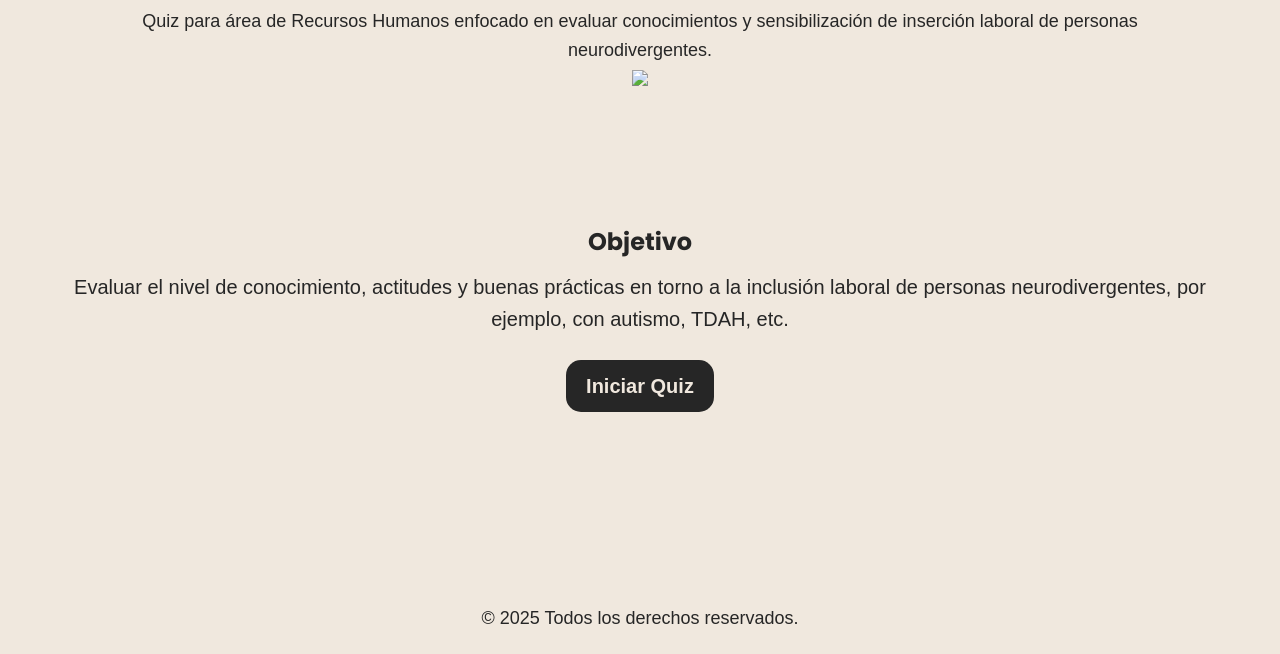
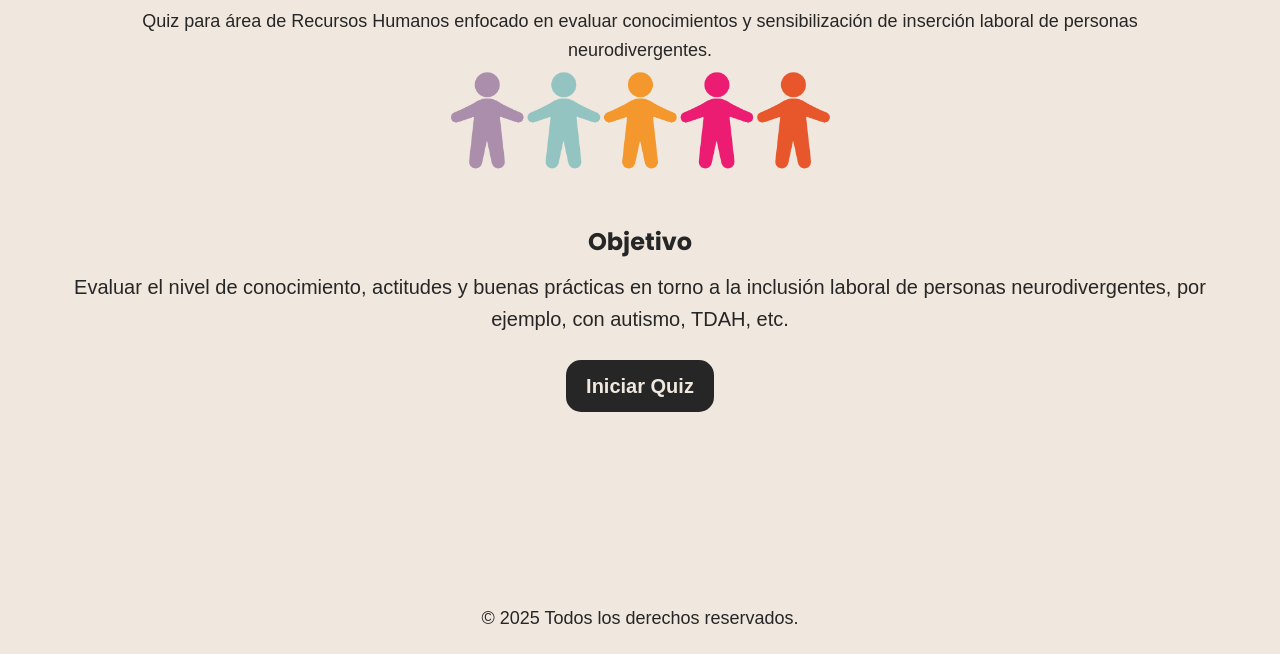
Before and after one commit to sverdam/talentosinbarreras, a plain HTML site: page rrhh.html in a window 1280 px wide. Shown: the part 246-900 px from the top of the page. Drawn offline with Linux system fonts and the light colour scheme; a script that the page names is missing.

Commit message:
Update rrhh.html

```diff
--- a/rrhh.html
+++ b/rrhh.html
@@ -42,7 +42,7 @@
             <h2>Recursos Humanos: Inserción Laboral</h2>
             <p>Quiz para área de Recursos Humanos enfocado en evaluar conocimientos y sensibilización de
                 inserción laboral de personas neurodivergentes.</p>
-            <img src="resources/quiz.png" style="height: 100px;">
+            <img src="quiz.png" style="height: 100px;">
             <div class="sep"></div>
 
             <h3>Objetivo</h3>
```
